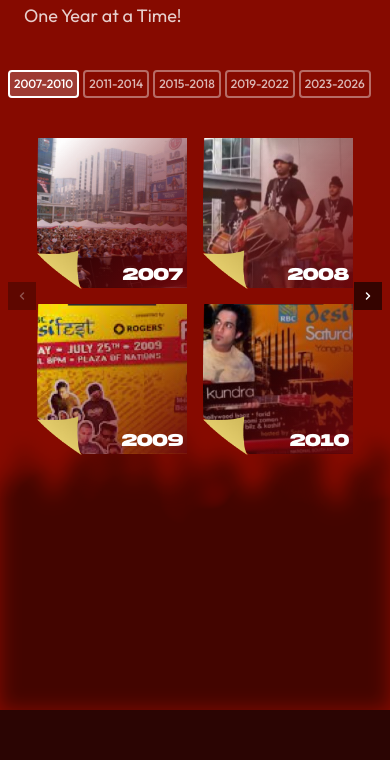
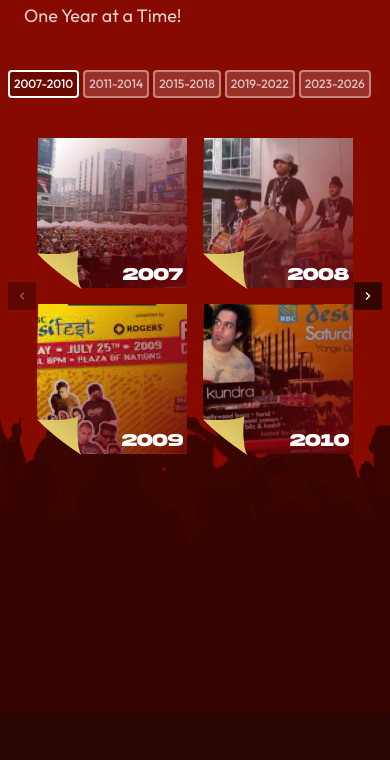
Before and after one commit to NitinSapra44/desifest2, a Next.js app: page / in a window 390 px wide. Shown: the part 736-1496 px from the top of the page. Built offline with nearby package versions, Linux system fonts and the light colour scheme.

Commit message:
bg image improve and height for story wall

```diff
--- a/app/components/section2.tsx
+++ b/app/components/section2.tsx
@@ -70,8 +70,10 @@ export default function Section2() {
 				src="/section2bg.png"
 				alt="Section background"
 				loading="lazy"
-				className="absolute bottom-0 left-0 z-[-1] w-full lg:h-[600px] h-[300px] object-cover opacity-50 blur-[10px] mix-blend-color-burn"
+				className="absolute bottom-0 left-0 z-[-1] w-full lg:h-[400px] h-[350px] object-cover opacity-60  mix-blend-color-burn "
 			/>
+
+			{/* opacity-100 blur-[50px] mix-blend-color-burn */}
 
 			{/* ===== Header ===== */}
 			<div className="container mx-auto px-6 lg:pl-24 mb-10 lg:mb-16">
@@ -162,8 +164,8 @@ export default function Section2() {
 							onClick={() => handleRangeChange(idx)}
 							className={`px-1 py-1 rounded border-2 whitespace-nowrap transition-all font-medium ${
 								currentIndex === idx
-									? "bg-white/20 border-white text-white text-xs"
-									: "bg-transparent border-white/40 text-white/70 text-xs"
+									? "bg-black/20 border-white text-white text-xs"
+									: "bg-[#FFFFFF29] border-white/40 text-white/70 text-xs"
 							}`}
 						>
 							{range.label}
```
